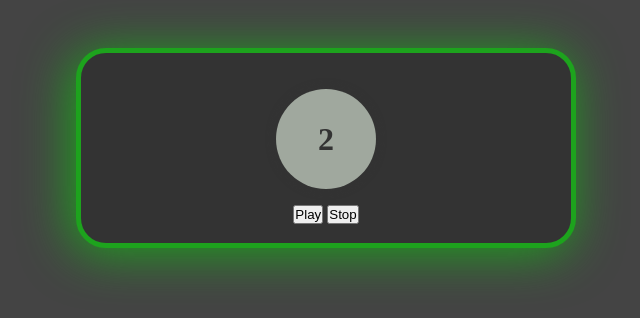
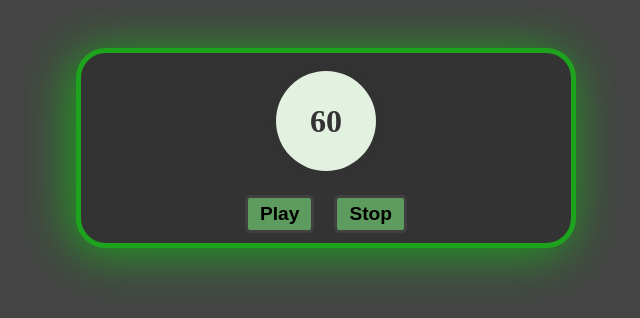
Before and after one commit to vic30004/Timer, a plain HTML site: page index.html in a window 1280 px wide. Shown: the whole page, without its empty margins (314-954 px from the left). Drawn offline with Linux system fonts and the light colour scheme.

Commit message:
Added styling to buttons

```diff
--- a/app.js
+++ b/app.js
@@ -31,7 +31,7 @@ class Time {
   }
 }
 // let count = window.prompt("Select a time")
-const time = new Time(parseInt(2));
+const time = new Time(parseInt(60));
 
 play.addEventListener("click", e => {
   e.preventDefault();
@@ -55,4 +55,5 @@ play.addEventListener("click", e => {
 stop.addEventListener("click", e => {
   e.preventDefault();
   time.stop();
+  play.textContent="Play"
 });
--- a/style.css
+++ b/style.css
@@ -24,7 +24,7 @@ body{
 
 .timer{
     width: 100px;
-    background-color: rgba(227, 241, 224, 0.616);
+    background-color: rgb(227, 241, 224);
     text-align: center;
     border-radius: 50%;
     height: 100px;
@@ -40,3 +40,14 @@ body{
     transform: translate(-50%,-50%);
 
 }
+
+#play,#stop{
+    padding: 0.3rem 0.75rem;
+    margin: 0.5rem;
+    background-color:rgb(94, 155, 94);
+    border: 3px solid rgb(65, 63, 63);
+    font-weight: bold;
+    font-size: 1.2rem;
+    outline: none;
+    border-radius: 5px;
+}
```
